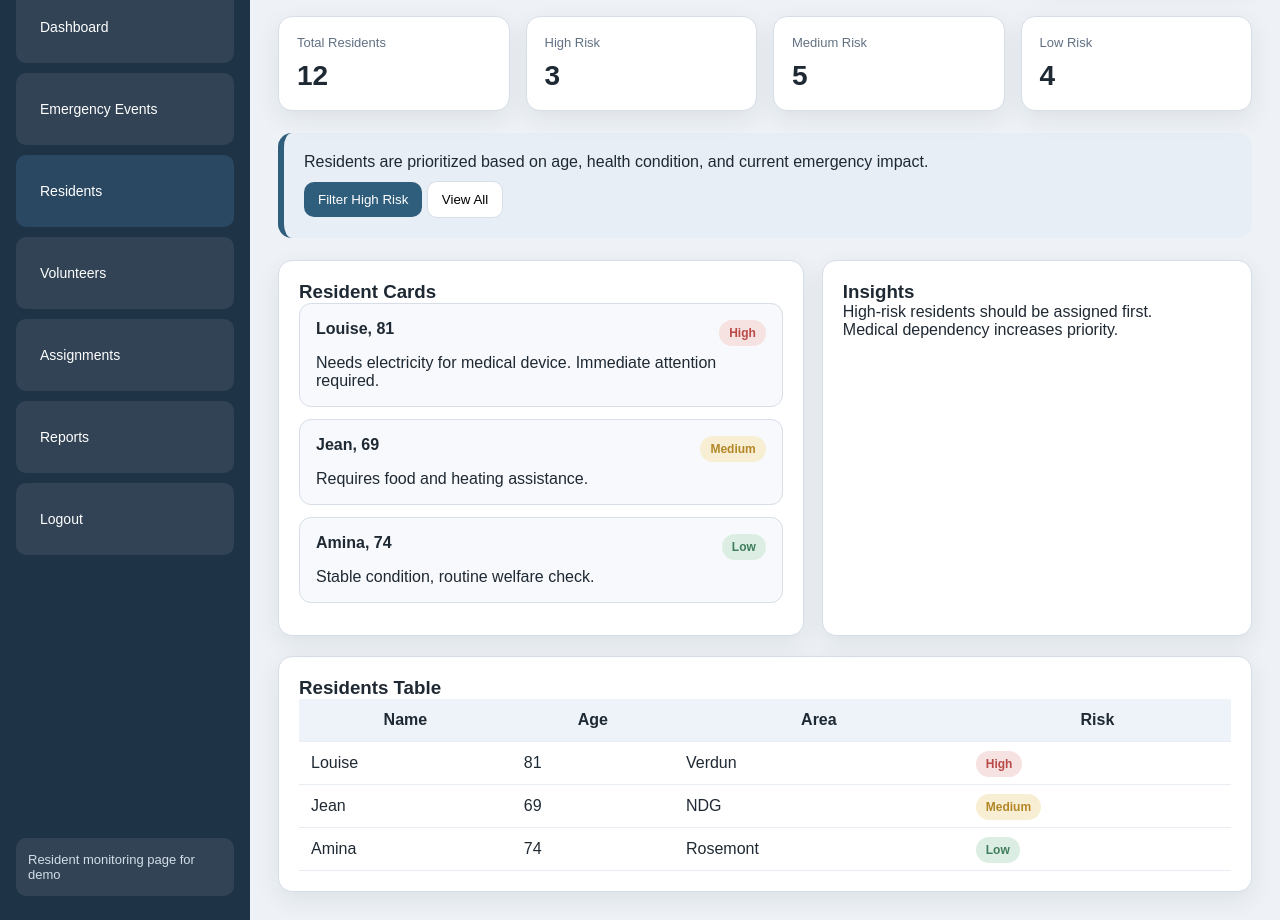
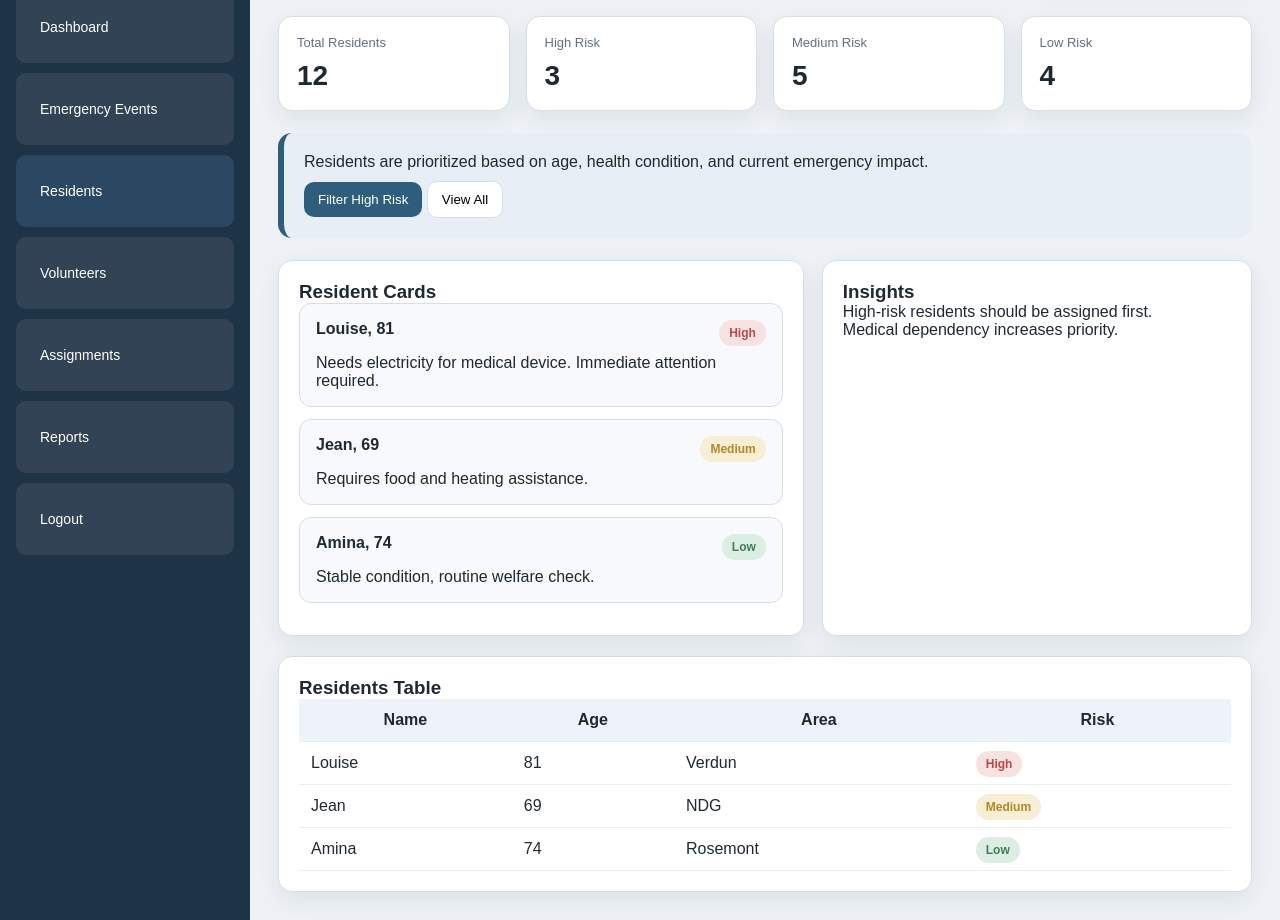
Before and after one commit to Khashi99/dispatch_montreal, a plain HTML site: page coordinator-dashboard/residents.html in a window 1280 px wide. Shown: the part 101-1021 px from the top of the page. Drawn offline with Linux system fonts and the light colour scheme.

Commit message:
Fix HTML structure and styling for residents page

```diff
--- a/coordinator-dashboard/residents.html
+++ b/coordinator-dashboard/residents.html
@@ -111,7 +111,6 @@
   <li class="nav-item"><a href="assignment-reports.html">Reports</a></li>
   <li class="nav-item"><a href="index.html">Logout</a></li>
 </ul>
-    <div class="sidebar-footer">Resident monitoring page for demo</div>
   </aside>
 
   <main class="main">
```
